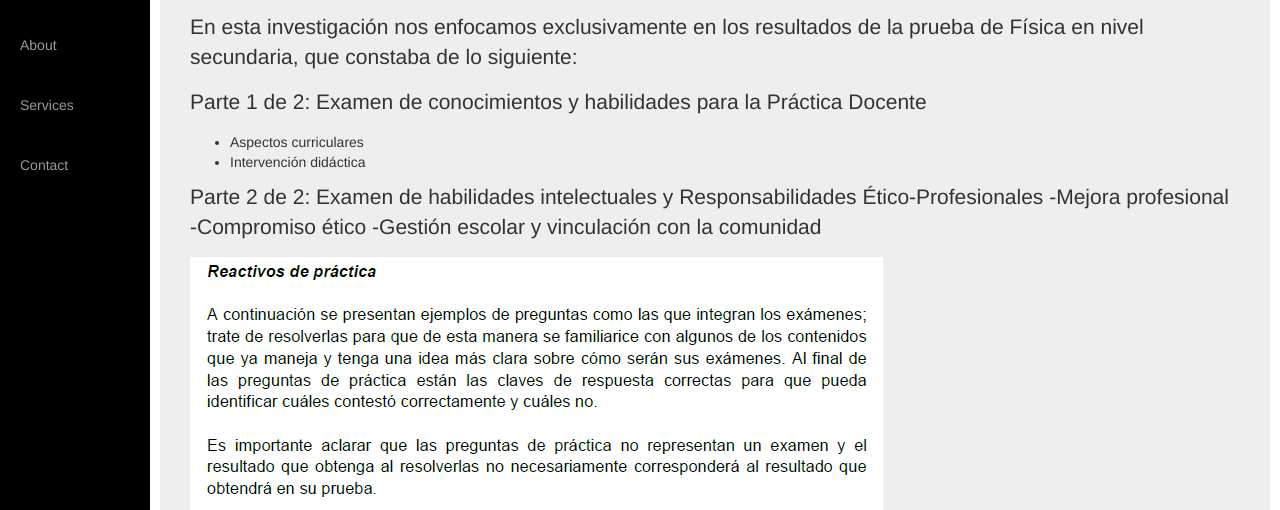
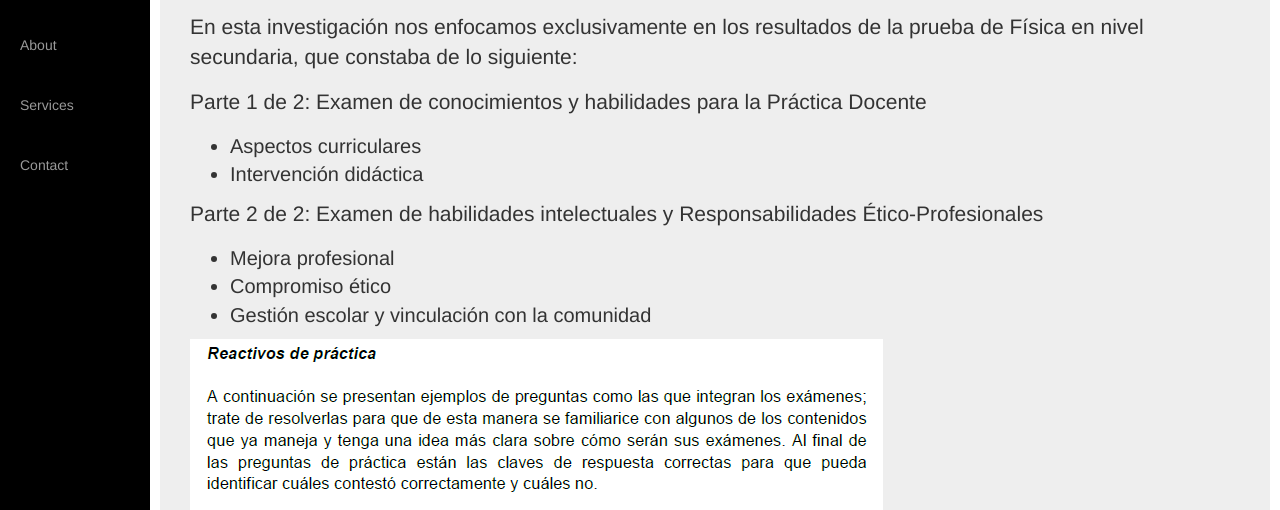
Before and after one commit to CodeandoMexico/educacion-ciencia-mexico, a website: page app/index.html in a window 1280 px wide. Shown: the part 290-800 px from the top of the page. Drawn offline with Linux system fonts and the light colour scheme.

```diff
--- a/app/css/main.css
+++ b/app/css/main.css
@@ -29,25 +29,10 @@
 }
 
 
-ul {
+#PartesLista {
 
 
-	font: inherit;
-
-
-	font-size: inherit;
-
-
-}
-
-
-li {
-
-
-	font: inherit;
-
-
-	font-size: inherit;
+	font-size: 20px;
 
 
 }
@@ -59,7 +44,7 @@
 	width: 90%;
 
 
-	height: 110%;
+	height: 675px;
 
 
 	border: 1px solid #aaa;
--- a/app/index.html
+++ b/app/index.html
@@ -72,12 +72,17 @@
 						<!--parte uno del examen-->
 						<p>Parte 1 de 2: Examen de conocimientos y habilidades para la Práctica Docente
 						</p>
-						<ul>
+						<ul id="PartesLista">
 							<li>Aspectos curriculares</li>
 							<li>Intervención didáctica</li>
 						</ul>
 						<!--parte dos del examen-->
-						<p>Parte 2 de 2: Examen de habilidades intelectuales y Responsabilidades Ético-Profesionales -Mejora profesional -Compromiso ético -Gestión escolar y vinculación con la comunidad</p>
+						<p>Parte 2 de 2: Examen de habilidades intelectuales y Responsabilidades Ético-Profesionales</p>
+						<ul id="PartesLista">
+							<li>Mejora profesional</li>
+							<li>Compromiso ético</li>
+							<li>Gestión escolar y vinculación con la comunidad</li>
+						</ul>
 
 					</div>
 				</div>
@@ -98,6 +103,7 @@
 				<div>
 					<div class="container">
 						<div class="col-xs-12">
+							<br>
 							<p>Por lo que se puede apreciar en la “guía de estudio” es que se cubren más reactivos acerca de cuestiones ajenas al contenido (Cosas de pedagogía, regulaciones de la SEP y casos de problemáticas que pueden darse a cabo en la escuela). A lo que se considera como parámetros irrelevantes para saber si los docentes deben de seguir impartiendo clases o no.</p>
 							<p>Se cree que una mejor evaluación sería aplicar pruebas diferentes: una que evalúe los conocimientos que tenga el docente acerca de la materia que imparte y otra prueba que sea solamente acerca de artículos de la “Ley General de Educación”. De esta manera se podría analizar a mayor profundidad (con mayor número de reactivos) la capacidad del docente de ejercer clases, y determinar si es alguien apto o no.</p>
 						</div>
@@ -133,26 +139,32 @@
 					</div>
 				</div>
 
+				<hr>
 
 				<!--                Grafica de maestros por millon de alumnos-->
 				<div class="container">
+					<h2>Grafica de === </h2>
 					<div class="col-xs-12">
 						<canvas id="top10" width="400" height="400"></canvas>
 					</div>
 				</div>
 
+				<hr>
+
 				<!--                Segunda gráfica -->
 				<div class="container">
+					<h2>Grafica de ??? </h2>
 					<div class="col-xs-12">
 						<canvas id="menor" width="400" height="400"></canvas>
 					</div>
 				</div>
 
+				<hr>
 
 				<!--                grafica de scatter-->
 				<div class="container">
+					<h2>Grafica de Scatter </h2>
 					<div class="col-xs-12">
-						<h2>Grafica de scatter </h2>
 						<p></p>
 						<div id="chartContainer" style="height: 500px; width: 80%;">
 						</div>
```
